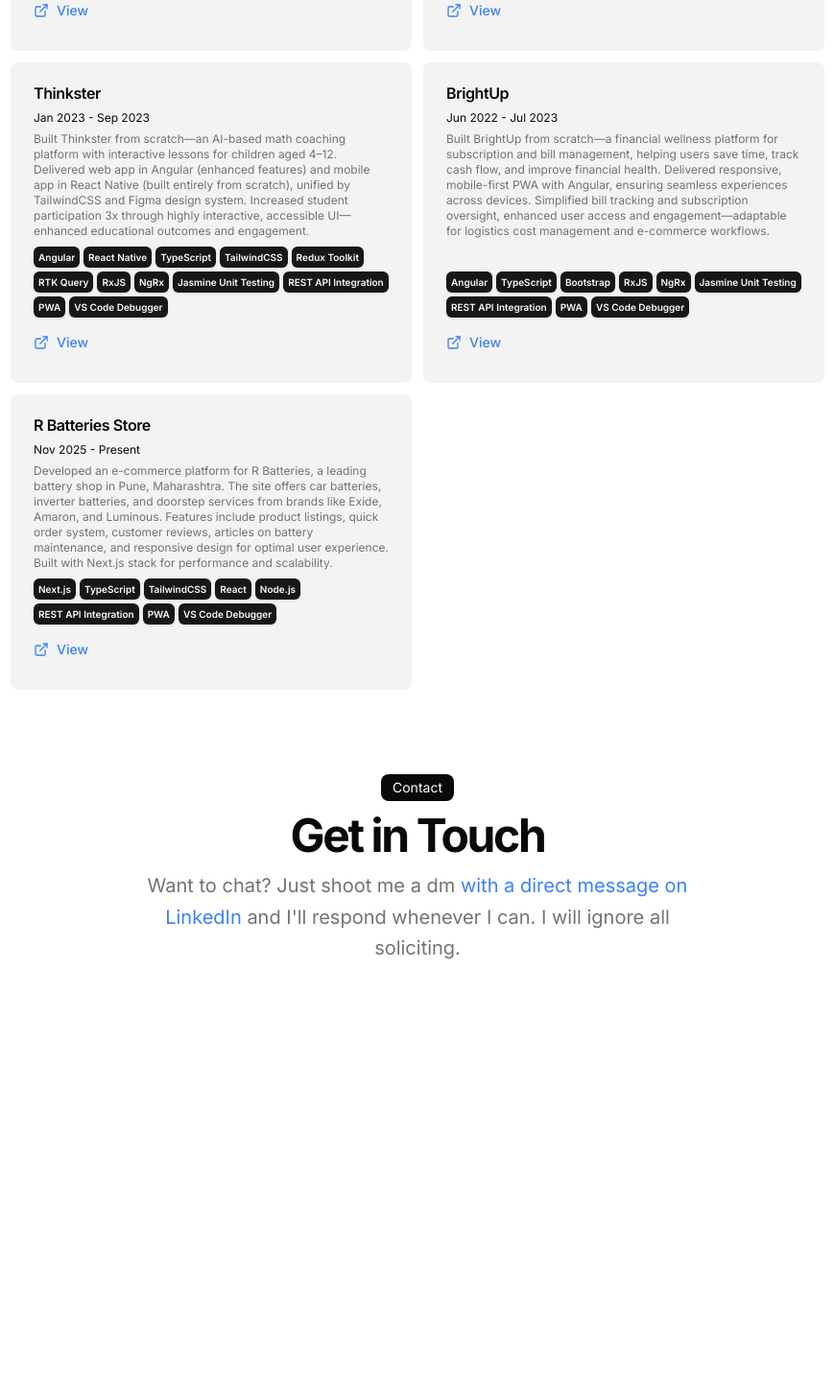
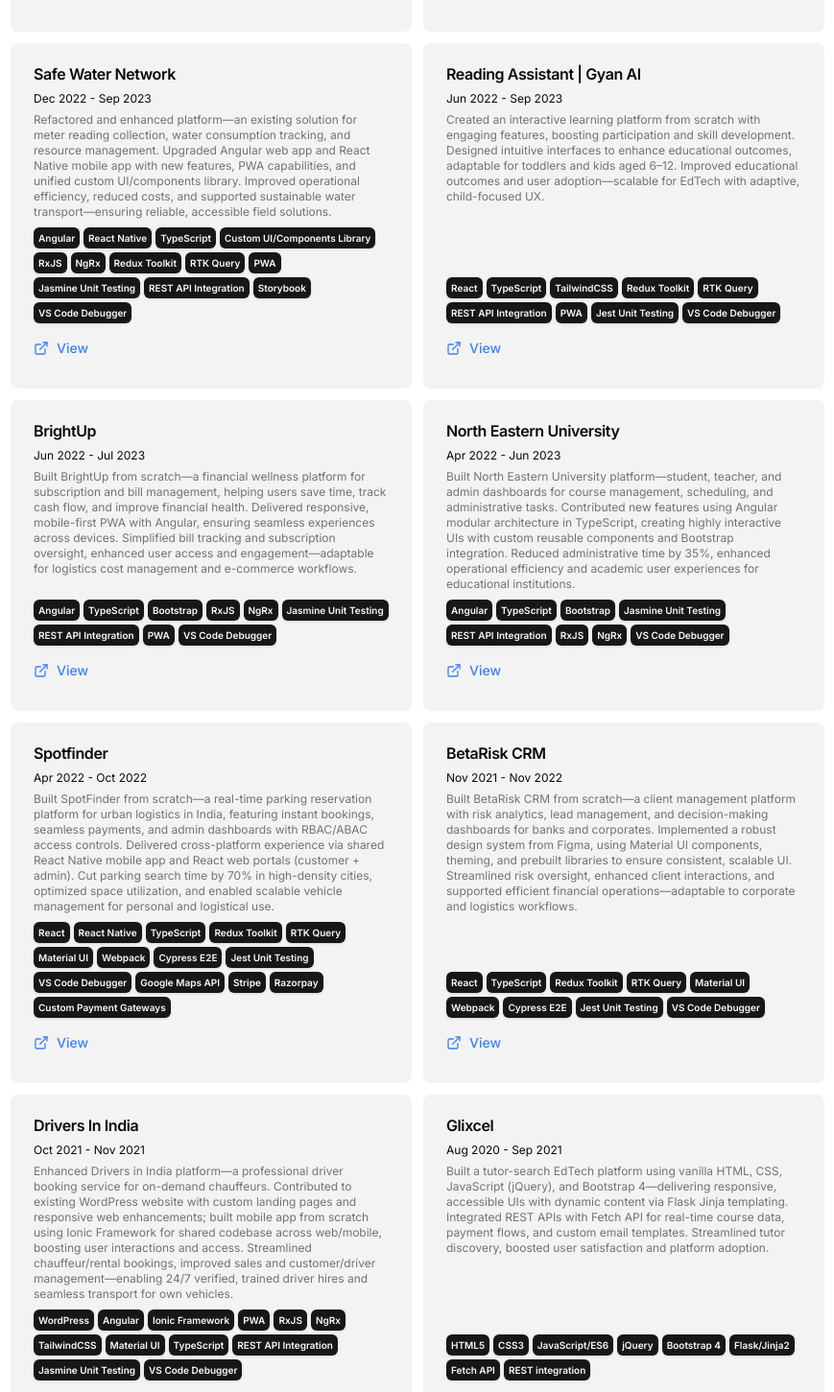
Before and after one commit to azhar-siddiqui/portfolio_, a Next.js app: page / in a window 1280 px wide. Shown: the part 2339-3790 px from the top of the page at 96% size, without its empty margins (205-1074 px from the left). Before the commit the page ends 3488 px from the top, so only its background shows below. Built offline with nearby package versions, Linux system fonts and the light colour scheme.

Commit message:
fix: minor ui issue fixes

```diff
--- a/src/data/resume.tsx
+++ b/src/data/resume.tsx
@@ -143,27 +143,20 @@ export const DATA = {
   ],
   projects: [
     {
-      title: "Hafnia Universe",
-      href: "https://hafnia.com/",
-      dates: "Feb 2024 - Nov 2025",
+      title: "R Batteries Store",
+      href: "https://rbatteries.store/",
+      dates: "Nov 2025 - Present",
       active: true,
       description:
-        "Led frontend development from scratch for Kiya.ai's client—a high-performance maritime platform with real-time dashboards, interactive maps, and analytics for global tanker operations. Optimized fleet tracking, logistics, and sustainability workflows using React APIs. Accelerated decision-making by 30%, enabled cost-effective workflows, and enhanced fleet efficiency for safe, sustainable hydrocarbon transport.",
+        "Developed an e-commerce platform for R Batteries, a leading battery shop in Pune, Maharashtra. The site offers car batteries, inverter batteries, and doorstep services from brands like Exide, Amaron, and Luminous. Features include product listings, quick order system, customer reviews, articles on battery maintenance, and responsive design for optimal user experience. Built with Next.js stack for performance and scalability.",
       technologies: [
+        "Next.js",
+        "TypeScript",
+        "TailwindCSS",
         "React",
-        "React Native",
-        "Ionic Framework",
-        "TypeScript",
-        "TanStack Query/Store/Table",
-        "Shadcn/Radix UI",
-        "TailwindCSS",
-        "Mapbox",
-        "HighCharts",
-        "AG Grid",
-        "WeatherLayers",
-        "Vite",
         "Node.js",
         "REST API Integration",
+        "PWA",
         "VS Code Debugger",
       ],
       links: [],
@@ -196,21 +189,52 @@ export const DATA = {
       video: "",
     },
     {
-      title: "Reading Assistant | Gyan AI",
-      href: "https://www.gyanai.com/",
-      dates: "Jun 2022 - Sep 2023",
+      title: "Hafnia Universe",
+      href: "https://hafnia.com/",
+      dates: "Feb 2024 - Nov 2025",
       active: true,
       description:
-        "Created an interactive learning platform from scratch with engaging features, boosting participation and skill development. Designed intuitive interfaces to enhance educational outcomes, adaptable for toddlers and kids aged 6–12. Improved educational outcomes and user adoption—scalable for EdTech with adaptive, child-focused UX.",
+        "Led frontend development from scratch for Kiya.ai's client—a high-performance maritime platform with real-time dashboards, interactive maps, and analytics for global tanker operations. Optimized fleet tracking, logistics, and sustainability workflows using React APIs. Accelerated decision-making by 30%, enabled cost-effective workflows, and enhanced fleet efficiency for safe, sustainable hydrocarbon transport.",
       technologies: [
         "React",
+        "React Native",
+        "Ionic Framework",
+        "TypeScript",
+        "TanStack Query/Store/Table",
+        "Shadcn/Radix UI",
+        "TailwindCSS",
+        "Mapbox",
+        "HighCharts",
+        "AG Grid",
+        "WeatherLayers",
+        "Vite",
+        "Node.js",
+        "REST API Integration",
+        "VS Code Debugger",
+      ],
+      links: [],
+      image: "",
+      video: "",
+    },
+    {
+      title: "Thinkster",
+      href: "https://hellothinkster.com/",
+      dates: "Jan 2023 - Sep 2023",
+      active: true,
+      description:
+        "Built Thinkster from scratch—an AI-based math coaching platform with interactive lessons for children aged 4–12. Delivered web app in Angular (enhanced features) and mobile app in React Native (built entirely from scratch), unified by TailwindCSS and Figma design system. Increased student participation 3x through highly interactive, accessible UI—enhanced educational outcomes and engagement.",
+      technologies: [
+        "Angular",
+        "React Native",
         "TypeScript",
         "TailwindCSS",
         "Redux Toolkit",
         "RTK Query",
+        "RxJS",
+        "NgRx",
+        "Jasmine Unit Testing",
         "REST API Integration",
         "PWA",
-        "Jest Unit Testing",
         "VS Code Debugger",
       ],
       links: [],
@@ -244,24 +268,21 @@ export const DATA = {
       video: "",
     },
     {
-      title: "Thinkster",
-      href: "https://hellothinkster.com/",
-      dates: "Jan 2023 - Sep 2023",
+      title: "Reading Assistant | Gyan AI",
+      href: "https://www.gyanai.com/",
+      dates: "Jun 2022 - Sep 2023",
       active: true,
       description:
-        "Built Thinkster from scratch—an AI-based math coaching platform with interactive lessons for children aged 4–12. Delivered web app in Angular (enhanced features) and mobile app in React Native (built entirely from scratch), unified by TailwindCSS and Figma design system. Increased student participation 3x through highly interactive, accessible UI—enhanced educational outcomes and engagement.",
+        "Created an interactive learning platform from scratch with engaging features, boosting participation and skill development. Designed intuitive interfaces to enhance educational outcomes, adaptable for toddlers and kids aged 6–12. Improved educational outcomes and user adoption—scalable for EdTech with adaptive, child-focused UX.",
       technologies: [
-        "Angular",
-        "React Native",
+        "React",
         "TypeScript",
         "TailwindCSS",
         "Redux Toolkit",
         "RTK Query",
-        "RxJS",
-        "NgRx",
-        "Jasmine Unit Testing",
         "REST API Integration",
         "PWA",
+        "Jest Unit Testing",
         "VS Code Debugger",
       ],
       links: [],
@@ -291,21 +312,116 @@ export const DATA = {
       video: "",
     },
     {
-      title: "R Batteries Store",
-      href: "https://rbatteries.store/",
-      dates: "Nov 2025 - Present",
+      title: "North Eastern University",
+      href: "https://www.northeastern.edu/",
+      dates: "Apr 2022 - Jun 2023",
       active: true,
       description:
-        "Developed an e-commerce platform for R Batteries, a leading battery shop in Pune, Maharashtra. The site offers car batteries, inverter batteries, and doorstep services from brands like Exide, Amaron, and Luminous. Features include product listings, quick order system, customer reviews, articles on battery maintenance, and responsive design for optimal user experience. Built with Next.js stack for performance and scalability.",
+        "Built North Eastern University platform—student, teacher, and admin dashboards for course management, scheduling, and administrative tasks. Contributed new features using Angular modular architecture in TypeScript, creating highly interactive UIs with custom reusable components and Bootstrap integration. Reduced administrative time by 35%, enhanced operational efficiency and academic user experiences for educational institutions.",
       technologies: [
-        "Next.js",
+        "Angular",
         "TypeScript",
+        "Bootstrap",
+        "Jasmine Unit Testing",
+        "REST API Integration",
+        "RxJS",
+        "NgRx",
+        "VS Code Debugger",
+      ],
+      links: [],
+      image: "",
+      video: "",
+    },
+    {
+      title: "Spotfinder",
+      href: "https://apps.apple.com/in/app/spotfinder-india/id6448868015",
+      dates: "Apr 2022 - Oct 2022",
+      active: true,
+      description:
+        "Built SpotFinder from scratch—a real-time parking reservation platform for urban logistics in India, featuring instant bookings, seamless payments, and admin dashboards with RBAC/ABAC access controls. Delivered cross-platform experience via shared React Native mobile app and React web portals (customer + admin). Cut parking search time by 70% in high-density cities, optimized space utilization, and enabled scalable vehicle management for personal and logistical use.",
+      technologies: [
+        "React",
+        "React Native",
+        "TypeScript",
+        "Redux Toolkit",
+        "RTK Query",
+        "Material UI",
+        "Webpack",
+        "Cypress E2E",
+        "Jest Unit Testing",
+        "VS Code Debugger",
+        "Google Maps API",
+        "Stripe",
+        "Razorpay",
+        "Custom Payment Gateways",
+      ],
+      links: [],
+      image: "",
+      video: "",
+    },
+    {
+      title: "BetaRisk CRM",
+      href: "https://www.betarisk.com/",
+      dates: "Nov 2021 - Nov 2022",
+      active: true,
+      description:
+        "Built BetaRisk CRM from scratch—a client management platform with risk analytics, lead management, and decision-making dashboards for banks and corporates. Implemented a robust design system from Figma, using Material UI components, theming, and prebuilt libraries to ensure consistent, scalable UI. Streamlined risk oversight, enhanced client interactions, and supported efficient financial operations—adaptable to corporate and logistics workflows.",
+      technologies: [
+        "React",
+        "TypeScript",
+        "Redux Toolkit",
+        "RTK Query",
+        "Material UI",
+        "Webpack",
+        "Cypress E2E",
+        "Jest Unit Testing",
+        "VS Code Debugger",
+      ],
+      links: [],
+      image: "",
+      video: "",
+    },
+    {
+      title: "Drivers In India",
+      href: "http://driversinindia.com/",
+      dates: "Oct 2021 - Nov 2021",
+      active: true,
+      description:
+        "Enhanced Drivers in India platform—a professional driver booking service for on-demand chauffeurs. Contributed to existing WordPress website with custom landing pages and responsive web enhancements; built mobile app from scratch using Ionic Framework for shared codebase across web/mobile, boosting user interactions and access. Streamlined chauffeur/rental bookings, improved sales and customer/driver management—enabling 24/7 verified, trained driver hires and seamless transport for own vehicles.",
+      technologies: [
+        "WordPress",
+        "Angular",
+        "Ionic Framework",
+        "PWA",
+        "RxJS",
+        "NgRx",
         "TailwindCSS",
-        "React",
-        "Node.js",
+        "Material UI",
+        "TypeScript",
         "REST API Integration",
-        "PWA",
+        "Jasmine Unit Testing",
         "VS Code Debugger",
+      ],
+      links: [],
+      image: "",
+      video: "",
+    },
+    {
+      title: "Glixcel",
+      href: "https://www.behance.net/gallery/176474575/Glixcel-Online-Class",
+      dates: "Aug 2020 - Sep 2021",
+      active: true,
+      description:
+        "Built a tutor-search EdTech platform using vanilla HTML, CSS, JavaScript (jQuery), and Bootstrap 4—delivering responsive, accessible UIs with dynamic content via Flask Jinja templating. Integrated REST APIs with Fetch API for real-time course data, payment flows, and custom email templates. Streamlined tutor discovery, boosted user satisfaction and platform adoption.",
+      technologies: [
+        "HTML5",
+        "CSS3",
+        "JavaScript/ES6",
+        "jQuery",
+        "Bootstrap 4",
+        "Flask/Jinja2",
+        "Fetch API",
+        "REST integration",
       ],
       links: [],
       image: "",
```
Also changed, not shown: pnpm-workspace.yaml (deleted, +0 -7 lines), 2 other files (tests, documents, lock files or other folders).
